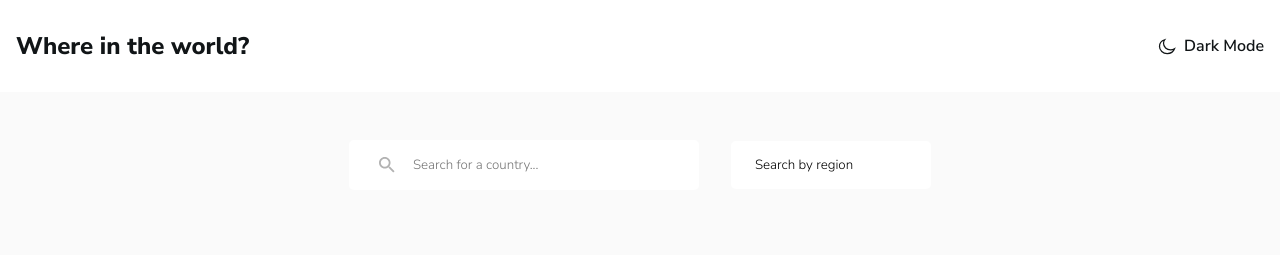
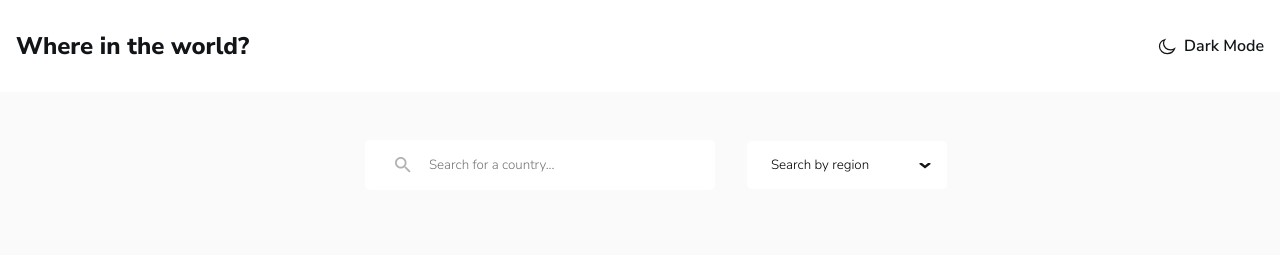
Before and after one commit to demahom18/REST-Countries-API-website, a Vue app: page / in a window 1280 px wide. Shown: the top 255 px of the page. Built offline with nearby package versions, Linux system fonts and the light colour scheme; no server answers.

Commit message:
feat: select button style finished

```diff
--- a/src/components/SearchBox.vue
+++ b/src/components/SearchBox.vue
@@ -12,7 +12,7 @@
           @input="searchByName"
         />
       </div>
-      <div>
+      <div class="select-region">
         <select
           v-model="region"
           @change="searchByRegion"
@@ -24,6 +24,7 @@
           <option>Europe</option>
           <option>Oceania</option>
         </select>
+        <span></span>
       </div>
     </form>
   </div>
@@ -31,10 +32,8 @@
 <script>
 
 import { inject, ref, computed } from 'vue'
-import TransitionAnim from './TransitionAnim.vue'
 
 export default {
-  components: { TransitionAnim },
   name: 'SearchBox',
   emits: ['search'],
   setup() {
@@ -60,9 +59,10 @@ export default {
       countriesFiltered
     }
   },
+  //TODO put these methods in setup fucntion
   methods: {
     searchByRegion() {
-      if (this.region && this.region.length > 0) {
+      if (this.region.length > 0) {
         this.countriesByRegion =
           this.filterByRegion(this.countries, this.region)
         this.countriesFiltered = this.countriesByRegion
@@ -73,7 +73,7 @@ export default {
       }
     },
     searchByName() {
-      if (this.region && this.region.length > 0) {
+      if (this.region.length > 0) {
         this.countriesFiltered =
           this.filterByName(this.countriesByRegion, this.search)
         this.$emit('search', this.countriesToShow)
@@ -148,6 +148,22 @@ form {
       @include d-shadow($shadow-light, 0, 0, .3rem)
     }
   }
+
+  .select-region {
+    position: relative;
+    width:200px;
+
+    span {
+      position:absolute;
+      width:12px;
+      height: 6px;
+      top: 47%;
+      right:0px;
+      pointer-events: none;
+      background-color: $text-col;
+      clip-path: polygon(20% 0, 50% 50%, 80% 0, 100% 20%, 50% 100%, 0 20%);
+    }
+  }
 }
 body.dark-mode form {
   select, option, input {
@@ -157,6 +173,9 @@ body.dark-mode form {
       color: white;
       @include d-shadow($shadow-dark, 0, 0, .3rem)
     }
+  }
+  span {
+    background: $text-dark-mode;
   }
 
 }
--- a/src/router/index.js
+++ b/src/router/index.js
@@ -1,14 +1,7 @@
 import { createRouter, createWebHistory } from 'vue-router'
 import Home from '../views/Home.vue'
-import CountryDetail from '../views/CountryDetail.vue'
-import TransitionAnim from "../components/TransitionAnim.vue";
-;
+import CountryDetail from "../views/CountryDetail.vue";
 const routes = [
-  {
-    path: "/transition",
-    name: "TransitionAnim",
-    component: TransitionAnim,
-  },
   {
     path: "/",
     name: "Home",
```
